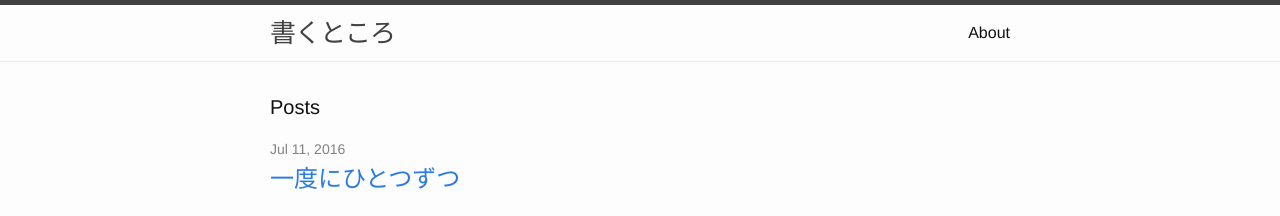
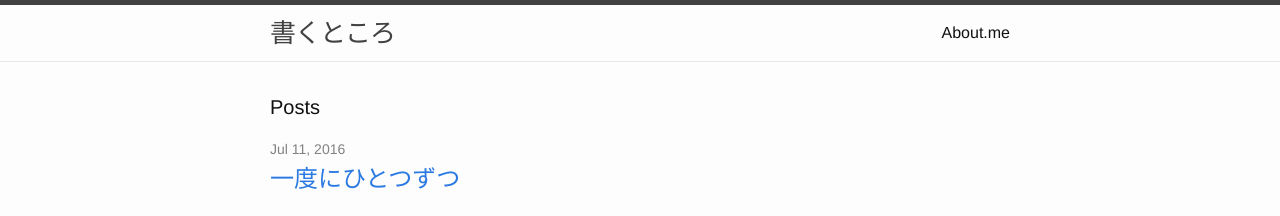
Before and after one commit to paragraph14/paragraph14.github.com, a Jekyll site: the page built from index.html, in a window 1280 px wide and 900 px high. Shown: the top 216 px of the window. Built offline with Jekyll 4.4.1, drawn with Linux system fonts in a browser that asks for light colours.

Commit message:
about about.me

```diff
--- a/_includes/header.html
+++ b/_includes/header.html
@@ -16,7 +16,7 @@
       <div class="trigger">
         {% for my_page in site.pages %}
           {% if my_page.title %}
-          <a class="page-link" href="https://about.me/paragraph14">About</a>
+          <a class="page-link" href="https://about.me/paragraph14">About.me</a>
           {% endif %}
         {% endfor %}
       </div>
```
